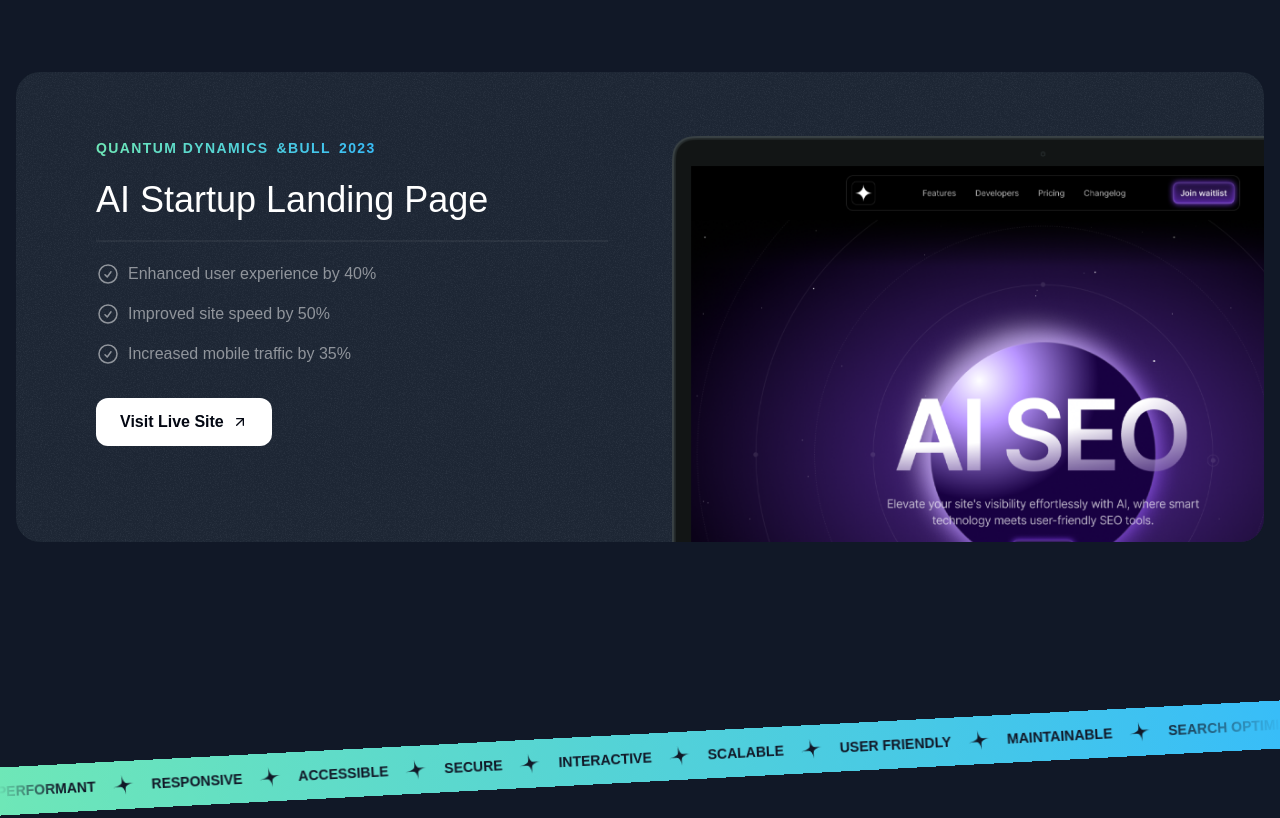
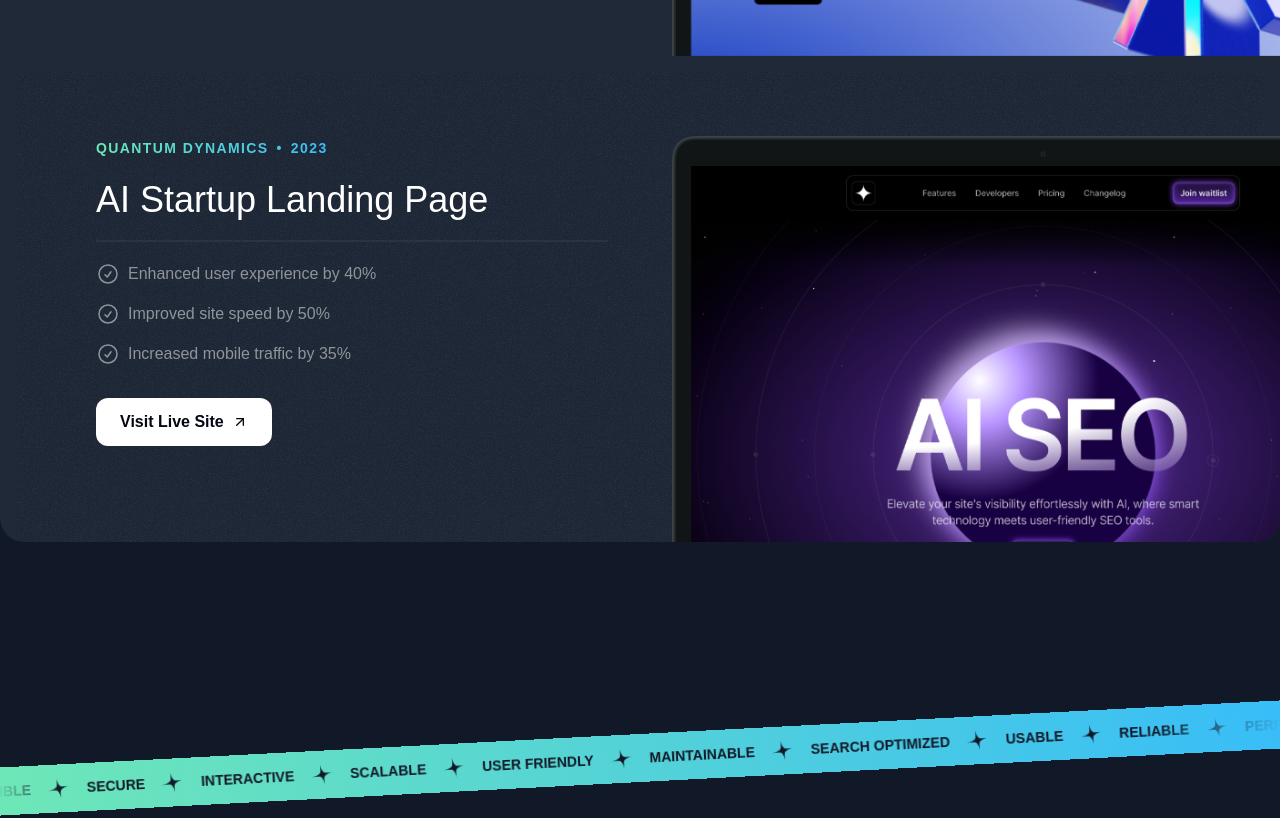
Before and after one commit to msifatsadiq/sifat-s-portfolio, a Next.js app: page / in a window 1280 px wide. Shown: the part 2360-3178 px from the top of the page. Built offline with nearby package versions, Linux system fonts and the light colour scheme; a web font is replaced by a local one.

Commit message:
adding Tape section animation

```diff
--- a/src/components/Card.tsx
+++ b/src/components/Card.tsx
@@ -9,7 +9,7 @@ export const Card = ({
   return (
     <div
       className={twMerge(
-        "bg-gray-800  rounded-3xl mt-1 relative overflow-hidden z-0 after:z-10 after:absolute after:inset-0 after:outline-2 after:outline after:outline-offset-2 after:rounded-3xl after:outline-white/20 after:pointer-events-none ",
+        "bg-gray-800   rounded-3xl mt-1 relative overflow-hidden z-0 after:z-10 after:absolute after:inset-0 after:outline-2 after:outline after:outline-offset-2 after:rounded-3xl after:outline-white/20 after:pointer-events-none ",
         className
       )}
     >
--- a/src/sections/Projects.tsx
+++ b/src/sections/Projects.tsx
@@ -4,6 +4,7 @@ import aiStartupLandingPage from "@/assets/images/ai-startup-landing-page.png";
 import darkSaasLandingPage from "@/assets/images/dark-saas-landing-page.png";
 import GrainImage from "@/assets/images/grain.jpg";
 import lightSaasLandingPage from "@/assets/images/light-saas-landing-page.png";
+import { Card } from "@/components/Card";
 import { SectionHeaderT } from "@/components/SectionHeaderT";
 import Image from "next/image";
 
@@ -56,13 +57,11 @@ export const ProjectsSection = () => {
           description=" See how transformed concepts into engaging digital experiences"
         ></SectionHeaderT>
       </div>
-      <div className="flex flex-col md:mt-20 mt-10 gap-20 px-4 ">
+      <Card className="flex flex-col md:mt-20 mt-10 gap-20 px-4 ">
         {portfolioProjects.map((project) => (
           <div
-            className="bg-gray-800 rounded-3xl  p-8 relative overflow-hidden z-0
-            after:z-10 after:content-[''] after:absolute after:inset-0 after:outline-2
-            after:outline after:outline-offset-2 after:rounded-3xl after:outline-white/20
-            px-8 pt-8 md:pt-12 md:px-10 after:pointer-events-none lg:pt-16 lg:px-20"
+            className="bg-gray-800 rounded-3xl  p-8
+            px-8 pt-8 md:pt-12 md:px-10 lg:pt-16 lg:px-20 sticky top-0"
             key={project.title}
           >
             <div
@@ -78,7 +77,7 @@ export const ProjectsSection = () => {
                 tracking-widest text-sm text-transparent bg-clip-text "
                 >
                   <span>{project.company}</span>
-                  <span>&bull</span>
+                  <span>&bull;</span>
                   <span>{project.year}</span>
                 </div>
                 <h3 className="font-serif text-2xl mt-2 md:mt-5 md:text-4xl">
@@ -113,7 +112,7 @@ export const ProjectsSection = () => {
             </div>
           </div>
         ))}
-      </div>
+      </Card>
     </section>
   );
 };
--- a/src/sections/Tape.tsx
+++ b/src/sections/Tape.tsx
@@ -1,4 +1,5 @@
 import StarIcon from "@/assets/icons/star.svg";
+import { Fragment } from "react";
 
 const words = [
   "Performant",
@@ -17,9 +18,11 @@ const words = [
 export const TapeSection = () => {
   return (
     <div className="py-16 lg:py-24">
-      <div className="bg-gradient-to-r from-emerald-300 to-sky-400 overflow-x-clip  -rotate-3 -mx-1">
+      <div className="bg-gradient-to-r from-emerald-300 to-sky-400 overflow-x-clip -rotate-3 -mx-1">
         <div className="flex [mask-image:linear-gradient(to_right,transparent,black_5%,black_90%,transparent)]">
-          <div className="flex flex-none gap-4 py-3">
+          <div className="flex flex-none gap-4 py-3 animate-move-left [animation-duration:30s] pr-4">
+            {[...new Array(2)].map((_, idx) => (
+              <Fragment key={idx}>
                 {words.map((word) => (
                   <div className="inline-flex gap-4 items-center" key={word}>
                     <span className="text-gray-900 uppercase font-extrabold text-sm">
@@ -28,6 +31,8 @@ export const TapeSection = () => {
                     <StarIcon className="size-6 text-gray-900 -rotate-12" />
                   </div>
                 ))}
+              </Fragment>
+            ))}
           </div>
         </div>
       </div>
--- a/tailwind.config.ts
+++ b/tailwind.config.ts
@@ -27,6 +27,7 @@ const config: Config = {
       },
       animation: {
         "ping-large": "ping-large 1s ease-in-out infinite",
+        "move-left": "move-left 1s linear infinite",
       },
       keyframes: {
         "ping-large": {
@@ -35,6 +36,14 @@ const config: Config = {
             opacity: "0",
           },
         },
+        "move-left": {
+          "0%": {
+            transform: "translateX(0%)",
+          },
+          "100%": {
+            transform: "translateX(-50%)",
+          },
+        },
       },
     },
   },
```
Lines whose indentation alone changed are shown as unchanged.
